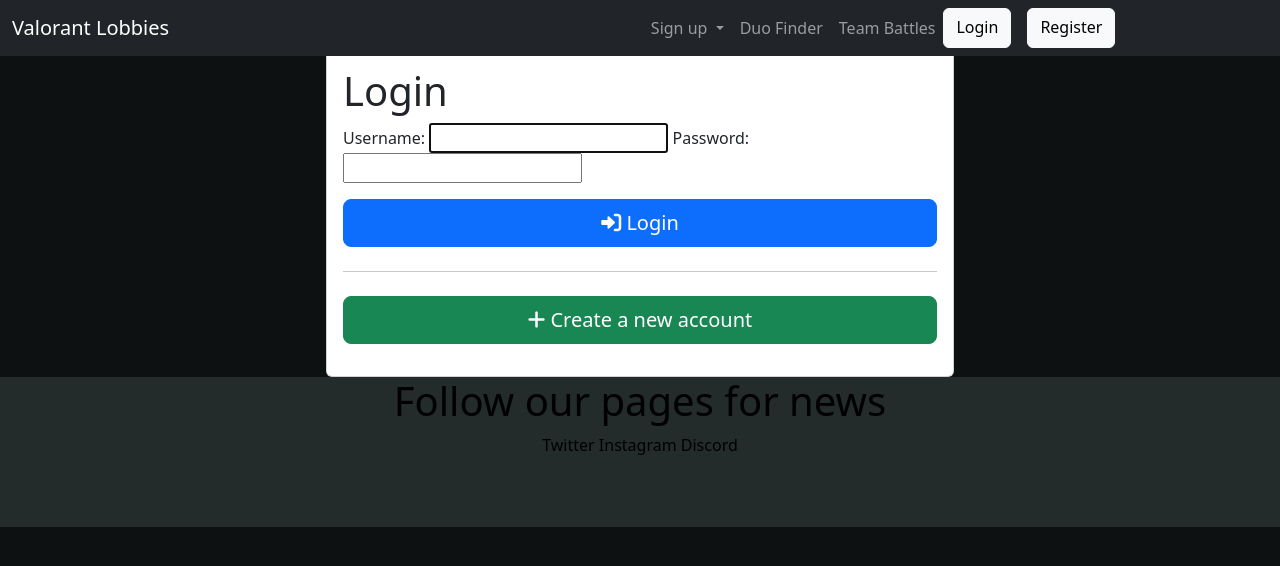
After one commit to MichaelKurzyna/Final_Project, a Django app: page /login/ in a window 1280 px wide. The commit adds this page. Shown: the top 566 px of the page. Run offline with Django 4.2, Linux system fonts and the light colour scheme.

Commit message:
user auth

```diff
--- a/Valorant/forms.py
+++ b/Valorant/forms.py
@@ -1,5 +1,7 @@
 from django import forms
 from .models import Player, Duo
+from django.contrib.auth.forms import UserCreationForm
+from django.contrib.auth.models import User
 
 RANKS = (
     ('IRON I', 'IRON1'),
@@ -79,3 +81,11 @@ class DuoForm(forms.ModelForm):
             'player_rank': forms.RadioSelect(choices=RANKS, attrs={'id': 'value'}),
             'main_agents': forms.CheckboxSelectMultiple(choices=AGENTS)
         }
+
+
+class UserRegistrationForm(UserCreationForm):
+    email = forms.EmailField(required=True, label='Email')
+
+    class Meta:
+        model = User
+        fields = ['username', 'email', 'password1', 'password2']
--- a/Valorant/urls.py
+++ b/Valorant/urls.py
@@ -9,4 +9,7 @@ urlpatterns = [
     path('signup/duo', views.duosign, name="duosign"),
     path('deleteduo/<int:id>', views.deleteduo, name="deleteduo"),
     path('deleteplayer/<int:id>', views.deleteplayer, name="deleteplayer"),
+    path('register/', views.register_view, name='register'),
+    path('login/', views.login_view, name='login'),
+    path('logout/', views.logout_view, name='logout'),
 ]
--- a/Valorant/views.py
+++ b/Valorant/views.py
@@ -1,6 +1,9 @@
 from django.shortcuts import render, redirect
-from .forms import PlayerForm, DuoForm
+from .forms import PlayerForm, DuoForm, UserRegistrationForm
 from .models import Player, Duo
+from django.contrib.auth.forms import UserCreationForm, AuthenticationForm
+from django.contrib.auth import login, logout
+from django.contrib.auth.decorators import login_required
 
 
 def home(request):
@@ -12,13 +15,14 @@ def index(request):
     context = {'list': list}
     return render(request, 'index.html', context)
 
-
+@login_required(login_url='login')
 def duoindex(request):
     list = Duo.objects.all()
     context = {'list': list}
     return render(request, 'duo-index.html', context)
 
 
+@login_required(login_url='login')
 def playersign(request):
     form = PlayerForm(request.POST or None)
     if request.method == 'POST':
@@ -28,7 +32,7 @@ def playersign(request):
     context = {'form': form}
     return render(request, 'player-sign.html', context)
 
-
+@login_required(login_url='login')
 def duosign(request):
     form = DuoForm(request.POST or None)
     if request.method == 'POST':
@@ -50,3 +54,39 @@ def deleteplayer(request, id):
     player = Player.objects.get(id=id)
     player.delete()
     return redirect('index')
+
+
+@login_required(login_url='login')
+def userindex(request):
+    return render(request, 'userindex.html')
+
+
+def register_view(request):
+    if request.method == 'POST':
+        form = UserCreationForm(request.POST or None)
+        if form.is_valid():
+            user = form.save()
+            login(request, user)
+            return redirect('home')
+    else:
+        form = UserCreationForm()
+
+    return render(request, 'register.html', {'form': form})
+
+
+def login_view(request):
+    if request.method == 'POST':
+        form = AuthenticationForm(data=request.POST)
+        if form.is_valid():
+            user = form.get_user()
+            login(request, user)
+            return redirect('home')
+    else:
+        form = AuthenticationForm()
+
+    return render(request, 'login.html', {'form': form})
+
+
+def logout_view(request):
+    logout(request)
+    return redirect('home')
--- a/templates/base.html
+++ b/templates/base.html
@@ -3,12 +3,15 @@
 <html lang="en">
 <head>
     <meta charset="UTF-8">
-    <title>Homepage</title>
+    <title>{% block title %}
+    {% endblock %}</title>
     <meta name="viewport" content="width=device-width, initial-scale=1">
     <link href="https://cdn.jsdelivr.net/npm/bootstrap@5.2.1/dist/css/bootstrap.min.css" rel="stylesheet"
           integrity="sha384-iYQeCzEYFbKjA/T2uDLTpkwGzCiq6soy8tYaI1GyVh/UjpbCx/TYkiZhlZB6+fzT" crossorigin="anonymous">
     <link rel="stylesheet" href="{% static 'CSS/Home-styles.css' %}">
-    <link rel="stylesheet" href="https://cdnjs.cloudflare.com/ajax/libs/font-awesome/6.2.1/css/all.min.css" integrity="sha512-MV7K8+y+gLIBoVD59lQIYicR65iaqukzvf/nwasF0nqhPay5w/9lJmVM2hMDcnK1OnMGCdVK+iQrJ7lzPJQd1w==" crossorigin="anonymous" referrerpolicy="no-referrer" />
+    <link rel="stylesheet" href="https://cdnjs.cloudflare.com/ajax/libs/font-awesome/6.2.1/css/all.min.css"
+          integrity="sha512-MV7K8+y+gLIBoVD59lQIYicR65iaqukzvf/nwasF0nqhPay5w/9lJmVM2hMDcnK1OnMGCdVK+iQrJ7lzPJQd1w=="
+          crossorigin="anonymous" referrerpolicy="no-referrer"/>
 </head>
 <body>
 <!--  Nav Bar -->
@@ -41,7 +44,26 @@
                 <li class="nav-item">
                     <a class="nav-link" href="#">Team Battles</a>
                 </li>
-            </ul>
+                {% if user.is_authenticated %}
+
+                    <li class="nav-item dropdown">
+                        <a class="nav-link dropdown-toggle active" data-bs-toggle="dropdown" href="#"
+                           role="button" aria-expanded="false">{{ user.username }}</a>
+                        <ul class="dropdown-menu">
+                            <li><a class="dropdown-item" href="{% url 'home' %}">Home</a></li>
+                            <li>
+                                <hr class="dropdown-divider">
+                            </li>
+                            <li><a class="dropdown-item" href="{% url 'logout' %}">Logout</a></li>
+                        </ul>
+                    </li>
+                    </ul>
+
+                {% else %}
+                    <a class="btn btn-light" href={% url 'login' %}>Login</a>
+                    <div class="m-2"></div>
+                    <a class="btn btn-light" href={% url 'register' %}>Register</a>
+                {% endif %}
         </div>
     </div>
 </nav>
--- a/templates/duo-index.html
+++ b/templates/duo-index.html
@@ -1,6 +1,8 @@
 {% extends "base.html" %}
 {% load static %}
-
+{% block title %}
+    Duo Finder
+{% endblock %}
 {% block body %}
     <!--  First Section -->
     <div class="main my-3">
@@ -21,7 +23,7 @@
                                     <h5 class="card-title">Player name: {{ duo.player_name }}</h5>
                                     <p class="card-text">Player rank: {{ duo.player_rank }}</p>
                                     <img id="{{ duo.player_rank }}" class="rank" src="#" alt="Rank Image">
-                                    <p class="card-text">Main agents: <img id="{{ duo.main_agents }}" class="agents m-2 p-2" src="#" alt="None"></p>
+                                    <p class="card-text">Main agents: <img id="{{ duo.main_agents }}" class="agents m-2 p-2" src="#" alt="."></p>
                                     <a style="text-decoration: none" href="{% url 'duosign' %}">
                                         <button class="btn btn-success"><i class="fa-solid fa-plus"></i> Play
                                             with {{ duo.player_name }}!
--- a/templates/duo-sign.html
+++ b/templates/duo-sign.html
@@ -1,6 +1,8 @@
 {% extends "base.html" %}
 {% load static %}
-
+{% block title %}
+    Sign-up
+{% endblock %}
 {% block body %}
     <!--  First Section -->
     <div class="main my-3">
--- /dev/null
+++ b/templates/login.html
@@ -0,0 +1,26 @@
+{% extends 'base.html' %}
+{% block title %}
+    Login
+{% endblock %}
+{% block body %}
+
+    <div class="row justify-content-center">
+        <div class="col-6">
+            <div class="card">
+                <div class="card-body">
+                    <h1 >Login</h1>
+                    <form action="{% url 'login' %}" method="post" novalidate>
+                        {% csrf_token %}
+                        {{ form }}
+                        <div class="d-grid gap-2 my-3 ">
+                            <button class="btn btn-primary btn-lg" type="submit"><i class="fas fa-sign-in-alt"></i> Login</button>
+                            <hr>
+                            <a href="{% url 'register' %}" class="btn btn-success btn-lg"><i class="fas fa-plus"></i> Create a new account</a>
+                        </div>
+                    </form>
+                </div>
+            </div>
+        </div>
+    </div>
+
+{% endblock %}
--- a/templates/player-sign.html
+++ b/templates/player-sign.html
@@ -1,5 +1,9 @@
 {% extends "base.html" %}
 {% load static %}
+
+{% block title %}
+    Sign-up
+{% endblock %}
 
 {% block body %}
     <!--  First Section -->
```
Also changed, not shown: Valorant/models.py (+1 -24 lines), templates/Valorant-Home.html (+7 -5 lines), templates/register.html (added, +20 -0 lines), db.sqlite3, templates/userindex.html (added).
